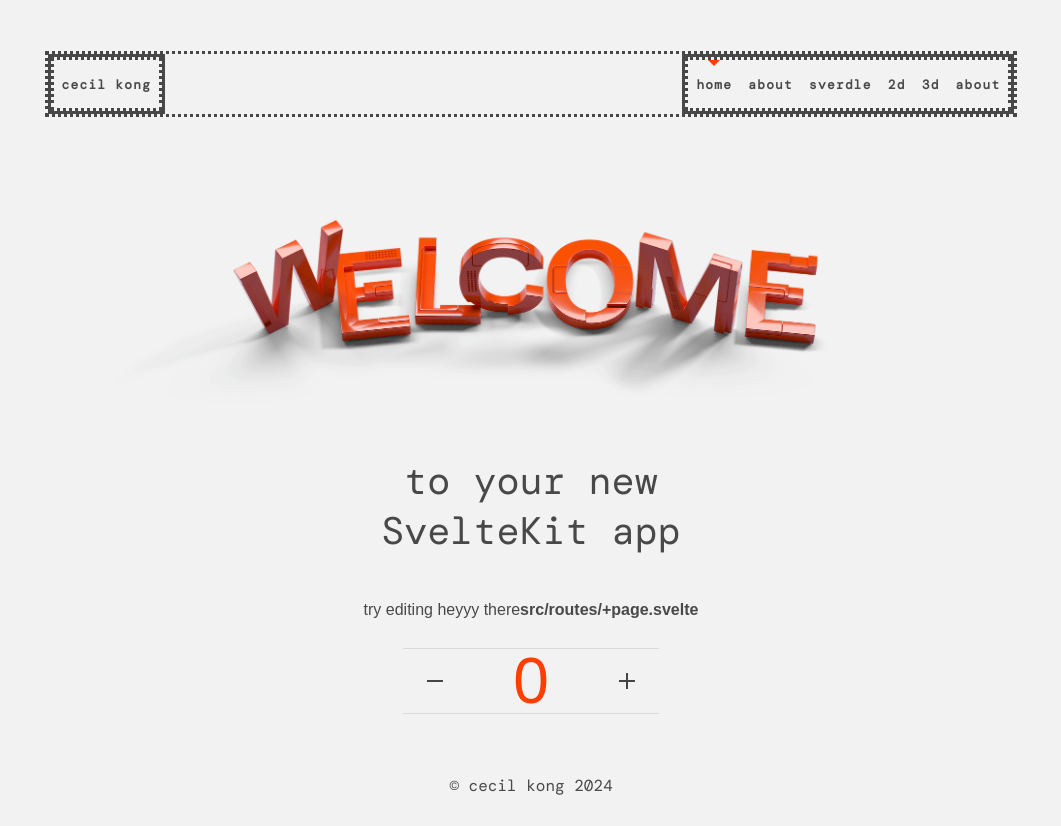
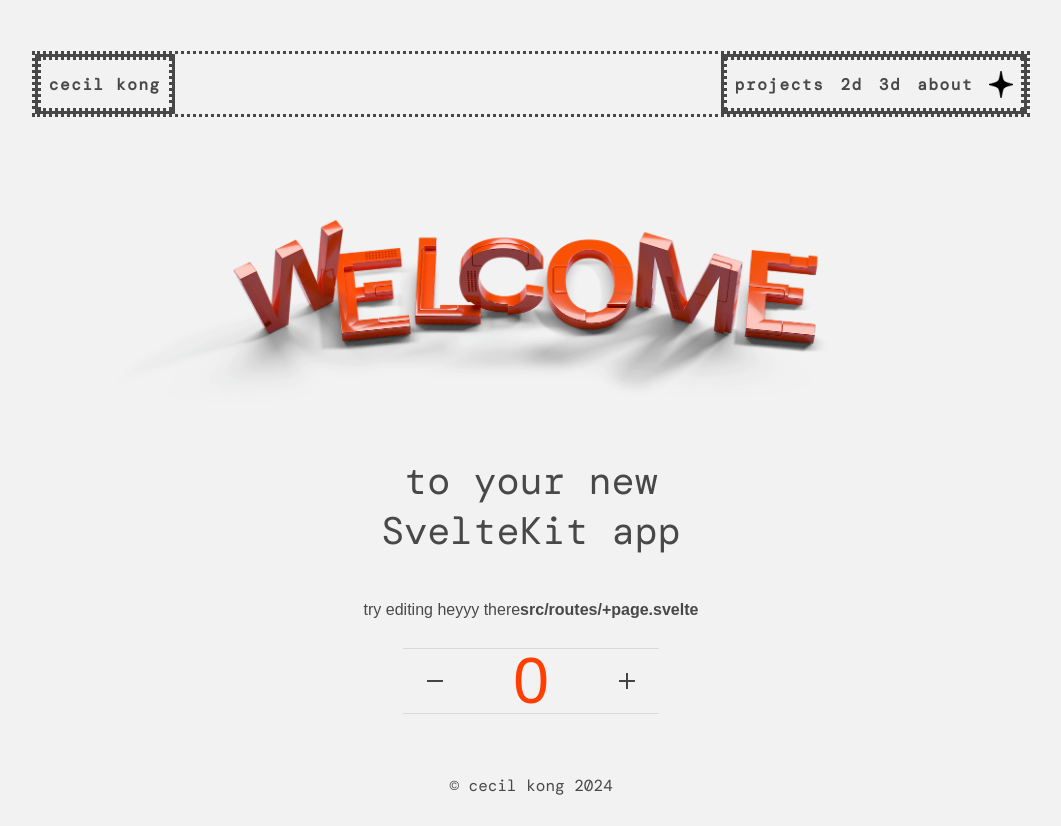
Before and after one commit to cecilkong/cecilkong.github.io, a SvelteKit app in the folder my-app/: page / in a window 1280 px wide. Shown: the whole page, without its empty margins (109-1170 px from the left). Built offline with nearby package versions, Linux system fonts and the light colour scheme.

Commit message:
Add star icon to navbar

```diff
--- a/my-app/src/routes/Header.svelte
+++ b/my-app/src/routes/Header.svelte
@@ -2,6 +2,8 @@
 	import { page } from '$app/stores';
 	import logo from '$lib/images/svelte-logo.svg';
 	import github from '$lib/images/github.svg';
+	import star_dark from '$lib/images/nav/star-dark.png'
+	import star_light from '$lib/images/nav/star-light.png'
 </script>
 
 <header>
@@ -24,7 +26,7 @@
 		</div>
 		<div class="page-links">
 			<ul>
-				<li aria-current={$page.url.pathname === '/' ? 'page' : undefined}>
+				<!-- <li aria-current={$page.url.pathname === '/' ? 'page' : undefined}>
 					<a href="/">Home</a>
 				</li>
 				<li aria-current={$page.url.pathname === '/about' ? 'page' : undefined}>
@@ -32,6 +34,9 @@
 				</li>
 				<li aria-current={$page.url.pathname.startsWith('/sverdle') ? 'page' : undefined}>
 					<a href="/sverdle">Sverdle</a>
+				</li> -->
+				<li aria-current={$page.url.pathname === '/home' ? 'page' : undefined}>
+					<a href="/home">projects</a>
 				</li>
 				<li aria-current={$page.url.pathname === '/2D' ? 'page' : undefined}>
 					<a href="/2D">2D</a>
@@ -41,6 +46,11 @@
 				</li>
 				<li aria-current={$page.url.pathname === '/my-about' ? 'page' : undefined}>
 					<a href="/my-about">About</a>
+				</li>
+				<li aria-current={$page.url.pathname === '/home' ? 'page' : undefined}>
+					<a href="/home">
+						<img src={star_dark} class="color-mode" alt="Light/Dark Mode Toggle Icon" />
+					</a>
 				</li>
 			</ul>
 		</div>
@@ -72,6 +82,10 @@
 		align-self: flex-end;
 		border-style: solid;
 	}
+
+	.color-mode {
+		width: 1.5em;
+	}
 	/* .corner {
 		width: 3em;
 		height: 3em;
@@ -98,7 +112,7 @@
 		font-family: var(--font-mono);
 		border-style: dotted;
 		flex: auto;
-		margin: 4% 12% 4% 12%;
+		margin: 4% 11% 4% 11%;
 	}
 
 	/* svg {
@@ -153,7 +167,7 @@
 		padding: 0 0.5rem;
 		color: var(--color-text);
 		font-weight: 700;
-		font-size: 0.8rem;
+		font-size: 1rem;
 		text-transform: lowercase;
 		letter-spacing: 0.1em;
 		text-decoration: none;
```
Also changed, not shown: my-app/src/lib/images/nav/star-dark.png (added), my-app/src/lib/images/nav/star-light.png (added).
